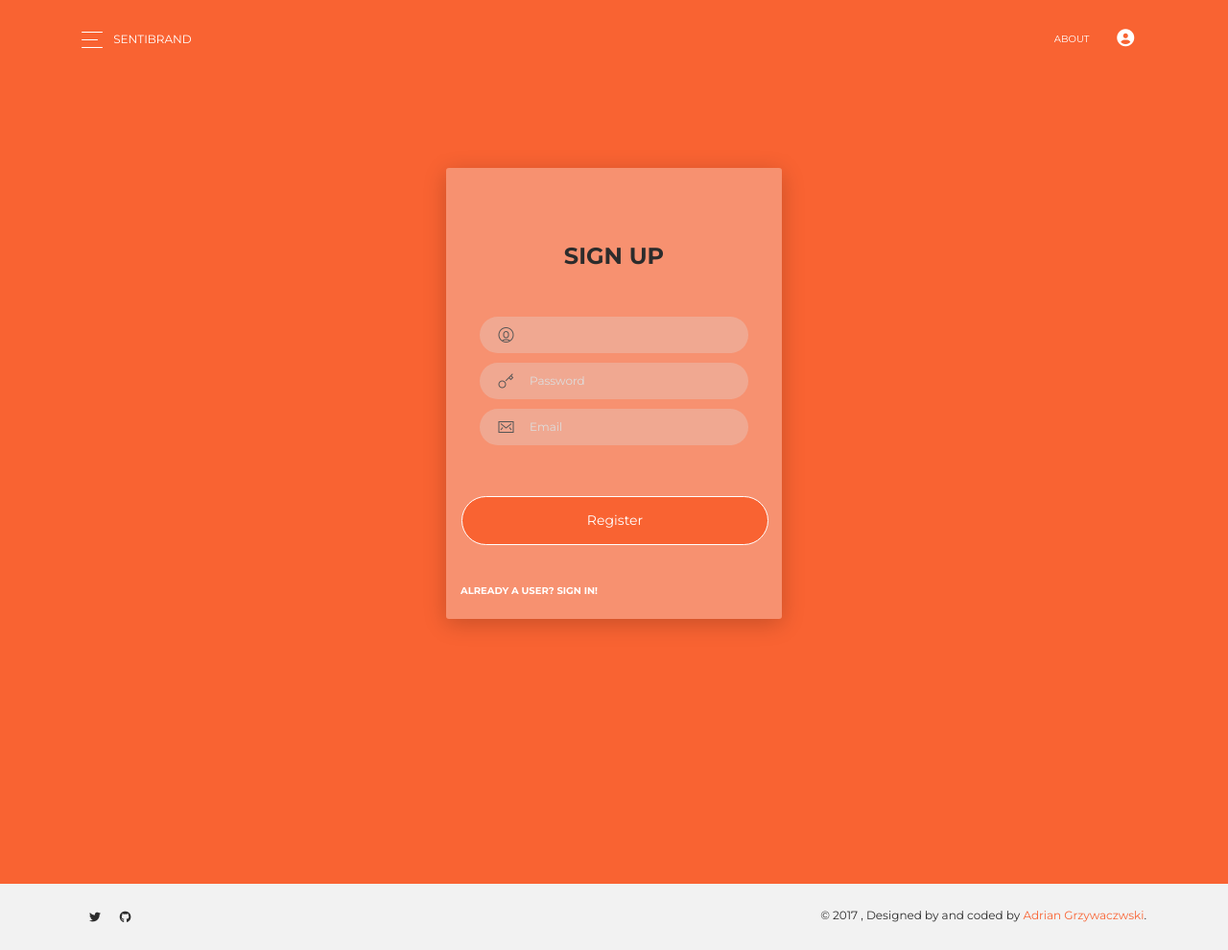
After one commit to ponyczek/SentiBrand, a Django app: page /register/ in a window 1280 px wide. The commit adds this page. Shown: the whole page at 96% size. Run offline with Django 3.2, Linux system fonts and the light colour scheme; style sheets or scripts are compiled from the project's sources; some libraries are stand-ins or nearby versions.

Commit message:
Upldated styles and basic register functionality

```diff
--- a/SentiBrand/settings.py
+++ b/SentiBrand/settings.py
@@ -54,7 +54,7 @@ ROOT_URLCONF = 'SentiBrand.urls'
 TEMPLATES = [
     {
         'BACKEND': 'django.template.backends.django.DjangoTemplates',
-        'DIRS': [os.path.join(BASE_DIR, 'templates')]
+        'DIRS': [os.path.join(BASE_DIR, 'templates'), 'accounts/templates']
         ,
         'APP_DIRS': True,
         'OPTIONS': {
--- a/accounts/forms.py
+++ b/accounts/forms.py
@@ -1,6 +1,8 @@
 #log/forms.py
 from django.contrib.auth.forms import AuthenticationForm
 from django import forms
+from django.contrib.auth.models import User
+
 
 
 class LoginForm(AuthenticationForm):
@@ -8,3 +10,16 @@ class LoginForm(AuthenticationForm):
                                widget=forms.TextInput(attrs={'class': 'form-control', 'name': 'username'}))
     password = forms.CharField(label="Password", max_length=30,
                                widget=forms.TextInput(attrs={'class': 'form-control', type:'password', 'name': 'password'}))
+
+
+class UserForm(forms.ModelForm):
+    password = forms.CharField(label="Password", max_length=30,
+                               widget=forms.TextInput(attrs={'class': 'form-control', type:'password', 'name': 'password'}))
+
+    username = forms.CharField(label="Username", max_length=30,
+                               widget=forms.TextInput(attrs={'class': 'form-control', 'name': 'username'}))
+
+
+    class Meta:
+        model = User
+        fields = ['username', 'email', 'password']
--- /dev/null
+++ b/accounts/templates/registration_form.html
@@ -0,0 +1,64 @@
+{% extends 'base.html' %}
+{% block title %}Register{% endblock %}
+
+
+{% block content %}
+    <div class="login-page">
+        <div class="container">
+            <div class="row">
+                {% comment %}<div class="page-header-image" style="background-image:url(../assets/img/login.jpg)"></div>{% endcomment %}
+
+                <div class="container col-md-4 login-container">
+                    <div class="card card-signup login-box">
+                        <form class="form" method="post" enctype="multipart/form-data">
+                            {% csrf_token %}
+                            <div class="header text-center">
+                                <h4 class="title title-up">Sign Up</h4>
+                            </div>
+                            <div class="card-body">
+                                <div class="input-group form-group-no-border">
+                                        <span class="input-group-addon">
+                                            <i class="now-ui-icons users_circle-08"></i>
+                                        </span>
+                                    {{ form.username }}
+                                </div>
+                                <div class="input-group form-group-no-border">
+                                        <span class="input-group-addon">
+                                            <i class="now-ui-icons objects_key-25"></i>
+                                        </span>
+                                    <input type="password" placeholder="Password" class="form-control" name="password"/>
+                                </div>
+                                <div class="input-group form-group-no-border">
+                                        <span class="input-group-addon">
+                                            <i class="now-ui-icons ui-1_email-85"></i>
+                                        </span>
+                                    <input type="email" placeholder="Email" class="form-control" name="email"/>
+                                </div>
+                            </div>
+                            <div class="footer text-center">
+                                <input class="btn btn-primary btn-round btn-lg btn-block login-btn" type="submit"
+                                       value="Register">
+                            </div>
+                            <div class="pull-left">
+                                <h6>
+                                    <a href="{% url 'login' %}" class="link">Already a user? Sign in!</a>
+                                </h6>
+                            </div>
+                        </form>
+                    </div>
+                </div>
+            </div>
+        </div>
+    </div>
+{% endblock %}
+
+{% block javascript %}
+
+
+    <script>
+        {% if not user.is_authenticated %}
+            $("ul.nav.navbar-nav.navbar-right").css("display", "none");
+        {% endif %}
+    </script>
+
+{% endblock %}
--- a/accounts/urls.py
+++ b/accounts/urls.py
@@ -1,7 +1,11 @@
 from django.conf.urls import url
 
 from . import views
+from accounts.views import UserFormView
+
 
 urlpatterns = [
     url(r'^dashboard', views.dashboard, name='dashboard'),
+    url(r'^register/$', UserFormView.as_view(), name='register'),
+
 ]
--- a/accounts/views.py
+++ b/accounts/views.py
@@ -1,10 +1,46 @@
 from django.contrib.auth.decorators import login_required
-from django.shortcuts import render
+from django.shortcuts import render, redirect
+from django.views.generic import View
 
+from .forms import UserForm
+from django.contrib.auth import authenticate, login
 
 # Create your views here.
 # this login required decorator is to not allow to any
 # view without authenticating
 @login_required(login_url="login/")
 def dashboard(request):
-    return render(request,"dashboard.html")
+    return render(request, "dashboard.html")
+
+
+class UserFormView(View):
+    form_class = UserForm
+    template_name = 'registration_form.html'
+
+    # display blank form
+    def get(self, request):
+        form = self.form_class(None)
+        return render(request, self.template_name, {'form': form})
+
+    #process form data
+    def post(self, request):
+        form = self.form_class(request.POST)
+
+        if form.is_valid():
+            user = form.save(commit=False)
+
+            #clean data
+            username = form.cleaned_data['username']
+            password = form.cleaned_data['password']
+            user.set_password(password)
+            user.save()
+
+            #returns User object if credentials are correct
+
+            user = authenticate(username=username, password=password)
+            if user is not None:
+                if user.is_active:
+                    login(request, user)
+                    return redirect('dashboard')
+
+        return render(request, self.template_name, {'form': form})
--- a/static/css/style.css
+++ b/static/css/style.css
@@ -1,3 +1,9 @@
+.fixed-top {
+  top: auto; }
+
+.alert {
+  margin-bottom: 0px; }
+
 .login-page {
   background-color: #f96332; }
 
@@ -5,30 +11,36 @@
   padding-top: 175px;
   padding-bottom: 270px; }
 
+.login-box {
+  background-color: rgba(242, 242, 242, 0.32);
+  padding: 15px; }
+
 .login-btn {
   border: white solid 1px !important; }
 
 .dashboard-page {
   background-color: #f96332;
-  padding-top: 80px;
+  padding-top: 100px;
   min-height: 840px; }
-
-.dashboard-main {
-  background-color: #f2f2f2; }
-
-.trim-left {
-  padding-left: 0px; }
+  .dashboard-page .dashboard-left {
+    background-color: #f2f2f2;
+    padding: 5px;
+    min-height: 400px; }
+    .dashboard-page .dashboard-left .dashboard-profile-pic {
+      width: 150px; }
+    .dashboard-page .dashboard-left .dashboard-navigation {
+      padding-top: 20px;
+      text-align: center;
+      padding-bottom: 10px; }
+      .dashboard-page .dashboard-left .dashboard-navigation .btn {
+        display: block; }
+  .dashboard-page .dashboard-main {
+    background-color: #f2f2f2;
+    min-height: 600px;
+    padding: 10px; }
 
 .trim-right {
   padding-right: 0px; }
-
-.dashboard-left {
-  background-color: #f2f2f2;
-  border-right: 1px solid #7F7F7F;
-  padding: 5px; }
-
-.dashboard-profile-pic {
-  width: 65%; }
 
 .equal-sides {
   margin-left: 5px;
--- a/static/css/style.scss
+++ b/static/css/style.scss
@@ -1,46 +1,69 @@
-.login-page{
+//overwritten the css lib for me
+$toned-white: #f2f2f2;
+
+.fixed-top {
+  top: auto;
+}
+
+.alert {
+  margin-bottom: 0px;
+}
+
+.login-page {
   background-color: #f96332;
 }
 
-.login-container{
+.login-container {
   padding-top: 175px;
   padding-bottom: 270px
 }
 
-.login-btn{
+.login-box {
+  background-color: rgba(242, 242, 242, 0.32);
+  padding: 15px;
+}
+
+.login-btn {
   border: white solid 1px !important;
 }
 
-
-.dashboard-page{
+.dashboard-page {
   background-color: #f96332;
-  padding-top: 80px;
+  padding-top: 100px;
   min-height: 840px;
+  .dashboard-left {
+    background-color: #f2f2f2;
+    //border: 1px solid #7F7F7F;
+    padding: 5px;
+    min-height: 400px;
+    .dashboard-profile-pic {
+      width: 150px;
+    }
+    .dashboard-navigation {
+      padding-top: 20px;
+      text-align: center;
+      .btn {
+        display: block;
+      }
+      padding-bottom: 10px;
+    }
+  }
+  .dashboard-main {
+    background-color: #f2f2f2;
+    min-height: 600px;
+    padding: 10px;
+  }
 }
 
-.dashboard-main{
-    background-color: #f2f2f2;
+.trim-left {
+  //padding-left: 0px;
 }
 
-.trim-left{
-  padding-left: 0px;
-}
-
-.trim-right{
+.trim-right {
   padding-right: 0px;
 }
 
-.dashboard-left{
-  background-color: #f2f2f2;
-  border-right: 1px solid #7F7F7F;
-  padding:5px
-}
-
-.dashboard-profile-pic{
-  width:65%;
-}
-
-.equal-sides{
+.equal-sides {
   margin-left: 5px;
   margin-right: 15px;
 }
```
Also changed, not shown: templates/base.html (+10 -6 lines), templates/dashboard.html (+15 -8 lines), templates/login.html (+37 -17 lines), 1 other file.
